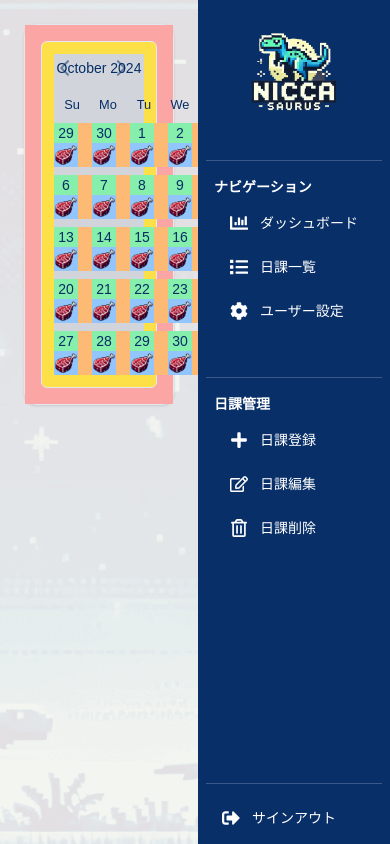
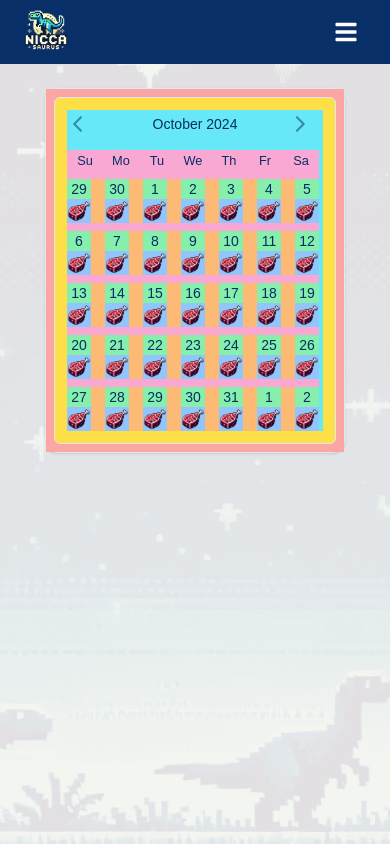
Before and after one commit to masuim/nicca-saurus-2, a Next.js app: page /main in a window 390 px wide. Built offline with nearby package versions, Linux system fonts and the light colour scheme; a web font is replaced by a local one.

Commit message:
WIP | カレンダー調整

```diff
--- /dev/null
+++ b/src/components/layout/Header.tsx
@@ -0,0 +1,24 @@
+import { Button } from '@/components/ui/button';
+import Image from 'next/image';
+import { FaBars } from 'react-icons/fa';
+
+type HeaderProps = {
+  onMenuToggle: () => void;
+};
+
+export const Header = ({ onMenuToggle }: HeaderProps) => {
+  return (
+    <header className="w-full h-16 bg-mainColor text-white flex justify-between items-center px-4">
+      <Image
+        src="/images/logos/bg-removed-logo.png"
+        alt="app logo"
+        width={60}
+        height={60}
+        className="object-contain"
+      />
+      <Button variant="ghost" className="text-white" onClick={onMenuToggle}>
+        <FaBars className="text-2xl" />
+      </Button>
+    </header>
+  );
+};
--- a/src/components/main/Dashboard/Calendar.tsx
+++ b/src/components/main/Dashboard/Calendar.tsx
@@ -10,8 +10,8 @@ export const CustomCalendar = () => {
   const [date, setDate] = useState<Date | undefined>(new Date())
 
   return (
-    <Card className="w-full max-w-xs mx-auto bg-purple-300">
-      <CardContent className="p-4 bg-red-300">
+    <Card className="w-full max-w-xs mx-auto bg-purple-300 xs:max-w-[300px]">
+      <CardContent className="p-4 bg-red-300 xs:p-2">
         <Calendar
           mode="single"
           selected={date}
@@ -33,19 +33,19 @@ export const CustomCalendar = () => {
           }}
           classNames={{
             months: "flex flex-col sm:flex-row space-y-4 sm:space-x-4 sm:space-y-0 bg-gray-300",
-            month: "space-y-4",
+            month: "space-y-4 bg-cyan-300",
             caption: "flex justify-center pt-1 relative items-center",
             caption_label: "text-sm font-medium",
             nav: "space-x-1 flex items-center",
             nav_button: "h-7 w-7 bg-transparent p-0 opacity-50 hover:opacity-100",
             nav_button_previous: "absolute left-1",
             nav_button_next: "absolute right-1",
-            table: "w-full border-collapse space-y-1",
+            table: " border-collapse space-y-1 bg-pink-300",
             head_row: "flex",
-            head_cell: "text-muted-foreground rounded-md w-9 font-normal text-[0.8rem]",
-            row: "flex w-full mt-2 bg-orange-300 justify-between",
+            head_cell: "text-muted-foreground rounded-md w-7 min-[320px]:w-adaptive-7-9 min-[360px]:w-9 font-normal text-[0.8rem]",
+            row: "flex  mt-2 justify-between bg-orange-300",
             cell: "text-center text-sm p-0 relative [&:has([aria-selected])]:bg-accent first:[&:has([aria-selected])]:rounded-l-md last:[&:has([aria-selected])]:rounded-r-md focus-within:relative focus-within:z-20",
-            day: "h-9 w-9 p-0 font-normal aria-selected:opacity-100",
+            day: "h-9 w-7 min-[320px]:w-adaptive-7-9 min-[360px]:w-9 p-0 font-normal aria-selected:opacity-100",
             day_selected: "bg-primary text-primary-foreground hover:bg-primary hover:text-primary-foreground focus:bg-primary focus:text-primary-foreground",
             day_today: "bg-accent text-accent-foreground",
             day_outside: "text-muted-foreground opacity-50 aria-selected:bg-accent/50 aria-selected:text-muted-foreground aria-selected:opacity-30",
--- a/src/components/main/MainContent.tsx
+++ b/src/components/main/MainContent.tsx
@@ -4,16 +4,27 @@ import { useState } from 'react';
 import { Dashboard } from '@/components/main/Dashboard';
 import { UserNiccaList } from '@/components/main/UserNiccaList';
 import { SideMenu } from '@/components/layout/SideMenu';
+import { Header } from '@/components/layout/Header';
 
 export const MainContent = () => {
   const [currentView, setCurrentView] = useState<'dashboard' | 'niccaList'>('dashboard');
+  const [isMobileMenuOpen, setIsMobileMenuOpen] = useState(false);
+
+  const toggleMobileMenu = () => {
+    setIsMobileMenuOpen(!isMobileMenuOpen);
+  };
 
   return (
-    <div className="flex h-screen">
+    <div className="flex flex-col md:flex-row h-screen">
+      <div className="md:hidden w-full">
+        <Header onMenuToggle={toggleMobileMenu} />
+      </div>
       <main className="flex-grow p-6 overflow-auto">
         {currentView === 'dashboard' ? <Dashboard currentView={currentView}/> : <UserNiccaList currentView={currentView}/>}
       </main>
-      <SideMenu setCurrentView={setCurrentView} />
+      <div className="hidden md:block">
+        <SideMenu setCurrentView={setCurrentView} />
+      </div>
     </div>
   );
 };
--- a/tailwind.config.ts
+++ b/tailwind.config.ts
@@ -68,9 +68,12 @@ borderRadius: {
 lg: 'var(--radius)',
 md: 'calc(var(--radius) - 2px)',
 sm: 'calc(var(--radius) - 4px)'
-}
-}
+},
+width: {
+  'adaptive-7-9': 'clamp(28px, calc(100vw - 108px) / 7, 36px)',
+},
 },
 plugins: [require("tailwindcss-animate")],
+},
 };
 export default config;
```
